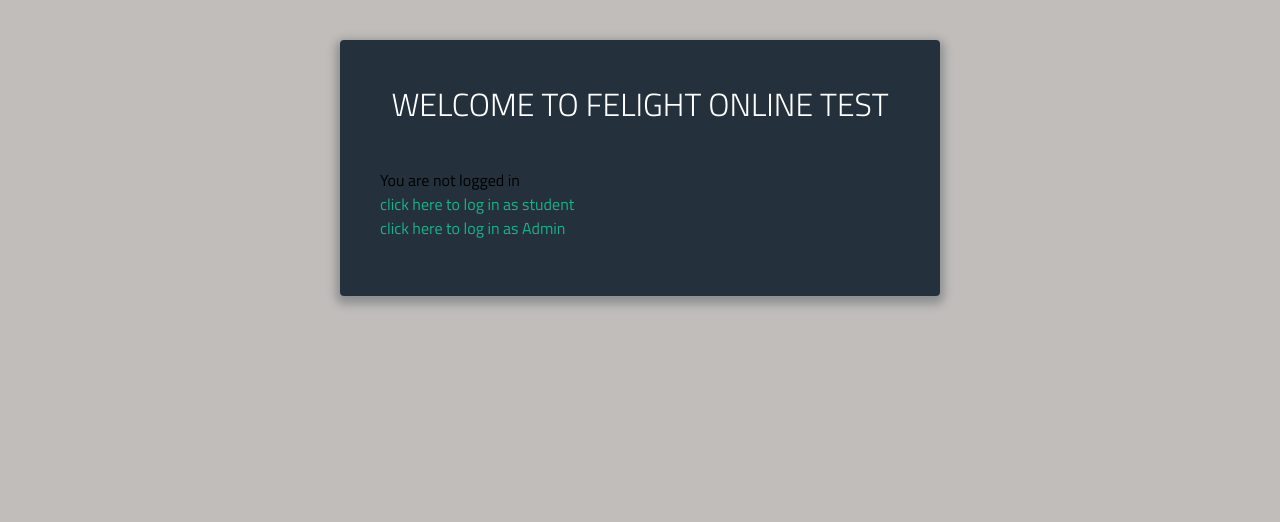
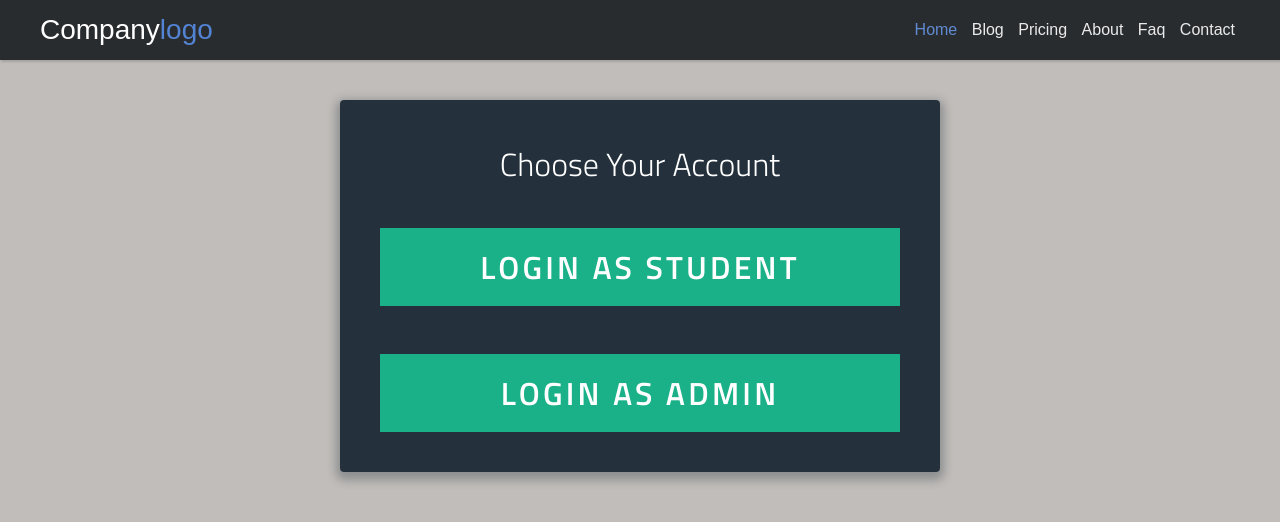
Before and after one commit to apache10/webApp, a Flask app: page / in a window 1280 px wide. Shown: the top 522 px of the page. Run offline with Flask 2, Linux system fonts and the light colour scheme; some libraries are stand-ins or nearby versions.

Commit message:
Fixed small routing bug on UI

```diff
--- a/onlineTest/webApp/templates/welcome.html
+++ b/onlineTest/webApp/templates/welcome.html
@@ -4,24 +4,28 @@
     <meta charset="UTF-8">
     <title>WELCOME TO FELIGHT</title>
     <link href='http://fonts.googleapis.com/css?family=Titillium+Web:400,300,600' rel='stylesheet' type='text/css'>
+    <link rel="stylesheet" href="{{ url_for('static', filename='css/normalize.css') }}">
+    <link rel="stylesheet" href="{{ url_for('static', filename='css/style.css') }}">
+    <link rel="stylesheet" href="{{ url_for('static', filename='header/header.css') }}">
+    <script src='http://cdnjs.cloudflare.com/ajax/libs/jquery/2.1.3/jquery.min.js'></script>
+    <script>
+      $(function(){
+        $("#header").load("{{ url_for('static', filename='header/header.html') }}");
+      });
+    </script>
+  </head>
+	<body>
+	<div id="header"></div>
+	<div class="form">
+	        <div id="LoginType">
+	          <h1>Choose Your Account</h1>
 
-    <link rel="stylesheet" href="{{ url_for('static', filename='css/normalize.css') }}">
+	          <a href = '/login-student'><button  class="button button-block"/>Login As Student</button></a>
+	          <br>
+	          <br>
+	          <a  href = '/login-admin'><button class="button button-block"/>Login As Admin</button> </a>
+	      </div>
+	  </div>
 
-
-        <link rel="stylesheet" href="{{ url_for('static', filename='css/style.css') }}">
-
-
-  </head>
-
-<body>
- <div class="form">
-
-<h1 align="center">WELCOME TO FELIGHT ONLINE TEST</h1>
-  <p class="paragraph">
-
-  You are not logged in <br><a href = '/login-student'></b>click here to log in as student</b><br><a href = '/login-admin'></b>click here to log in as Admin</b></a>
-</p>
-</div>
-
-</body>
+	</body>
 </html>
```
Also changed, not shown: onlineTest/webApp/templates/login_page_admin.html (+12 -29 lines).
